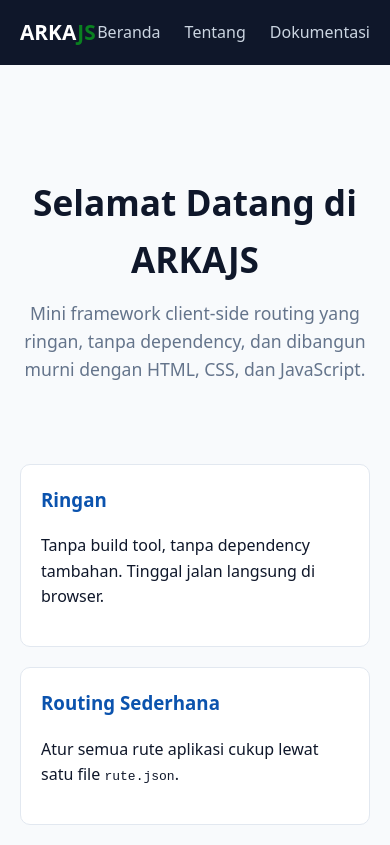
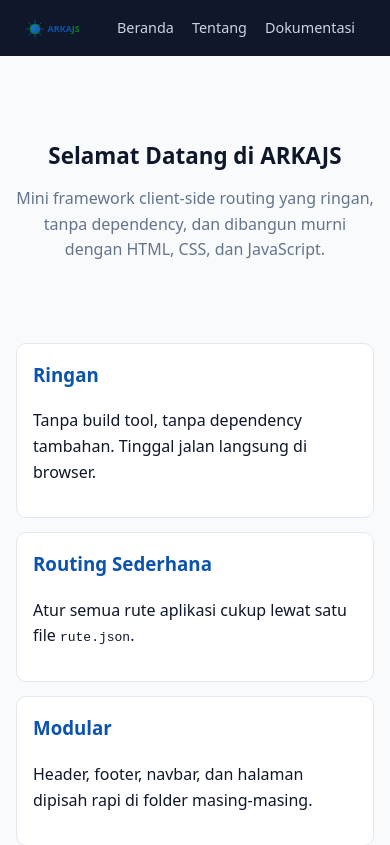
Before and after one commit to azqilana/arkajs, a website with bundled scripts: page index.html in a window 390 px wide. Shown: the top 845 px of the page. Built offline with nearby package versions, Linux system fonts and the light colour scheme.

Commit message:
perbaiki readme

```diff
--- a/gaya/gaya.css
+++ b/gaya/gaya.css
@@ -9,6 +9,11 @@
 
 * {
   box-sizing: border-box;
+}
+
+html, body {
+  max-width: 100%;
+  overflow-x: hidden;
 }
 
 body {
@@ -29,25 +34,28 @@
   max-width: 960px;
   margin: 0 auto;
   display: flex;
+  flex-wrap: wrap;
   align-items: center;
   justify-content: space-between;
+  gap: 12px;
   padding: 16px 20px;
 }
 
 .logo {
-  color: #fff;
-  font-weight: 700;
-  font-size: 1.3rem;
+  position: relative;
+  top:5px;
+  right:10px;
   text-decoration: none;
 }
 
-.logo span {
-  color: var(--bg);
+.logo img{
+  width: 120px;
 }
 
 .navbar__list {
   display: flex;
-  gap: 24px;
+  flex-wrap: wrap;
+  gap: 16px 24px;
   list-style: none;
   margin: 0;
   padding: 0;
@@ -180,3 +188,75 @@
   color: var(--muted);
   font-size: 0.9rem;
 }
+
+/* ===== Responsif ===== */
+
+img {
+  max-width: 100%;
+  height: auto;
+}
+
+@media (max-width: 768px) {
+  main {
+    padding: 24px 16px;
+  }
+
+  .hero h1 {
+    font-size: 1.7rem;
+  }
+
+  .hero p {
+    font-size: 1rem;
+  }
+
+  .fitur {
+    grid-template-columns: 1fr;
+    gap: 14px;
+  }
+
+  .header__inner {
+    padding: 14px 16px;
+    justify-content: center;
+  }
+
+  .logo img {
+    width: 90px;
+  }
+
+  .navbar__list {
+    justify-content: center;
+    width: 100%;
+    gap: 12px 18px;
+  }
+
+  .sidebar {
+    padding: 0 16px 16px;
+  }
+
+  .sidebar ul {
+    flex-wrap: wrap;
+    gap: 12px;
+  }
+
+  .konten pre {
+    font-size: 0.85rem;
+  }
+}
+
+@media (max-width: 480px) {
+  .hero h1 {
+    font-size: 1.4rem;
+  }
+
+  .fitur__item {
+    padding: 16px;
+  }
+
+  .logo img {
+    width: 70px;
+  }
+
+  .navbar__list a {
+    font-size: 0.9rem;
+  }
+}
--- a/index.html
+++ b/index.html
@@ -11,6 +11,8 @@
     <meta property="og:title" content="" />
     <meta property="og:description" content="" />
     <meta property="og:image" content="" />
+    <link rel="icon" type="image/x-icon" href="favicon.ico">
+    <link rel="stylesheet" href="gaya/gaya.css" />
     <title></title>
     <style id="gaya"></style>
   </head>
--- a/rancangan/header.html
+++ b/rancangan/header.html
@@ -1,5 +1,5 @@
 <header class="header">
   <div class="header__inner">
-    <a href="/" class="logo">ARKA<span>JS</span></a>
+    <a href="/" class="logo"><img src="/assets/logomark.svg" alt="ARKAJS Logo" /></a>
   </div>
 </header>
```
Also changed, not shown: README .md (renamed from README.md, +5 -3 lines), assets/logo.ico (added), assets/logo.svg (added), assets/logomark.ico (added), assets/logomark.svg (added).
